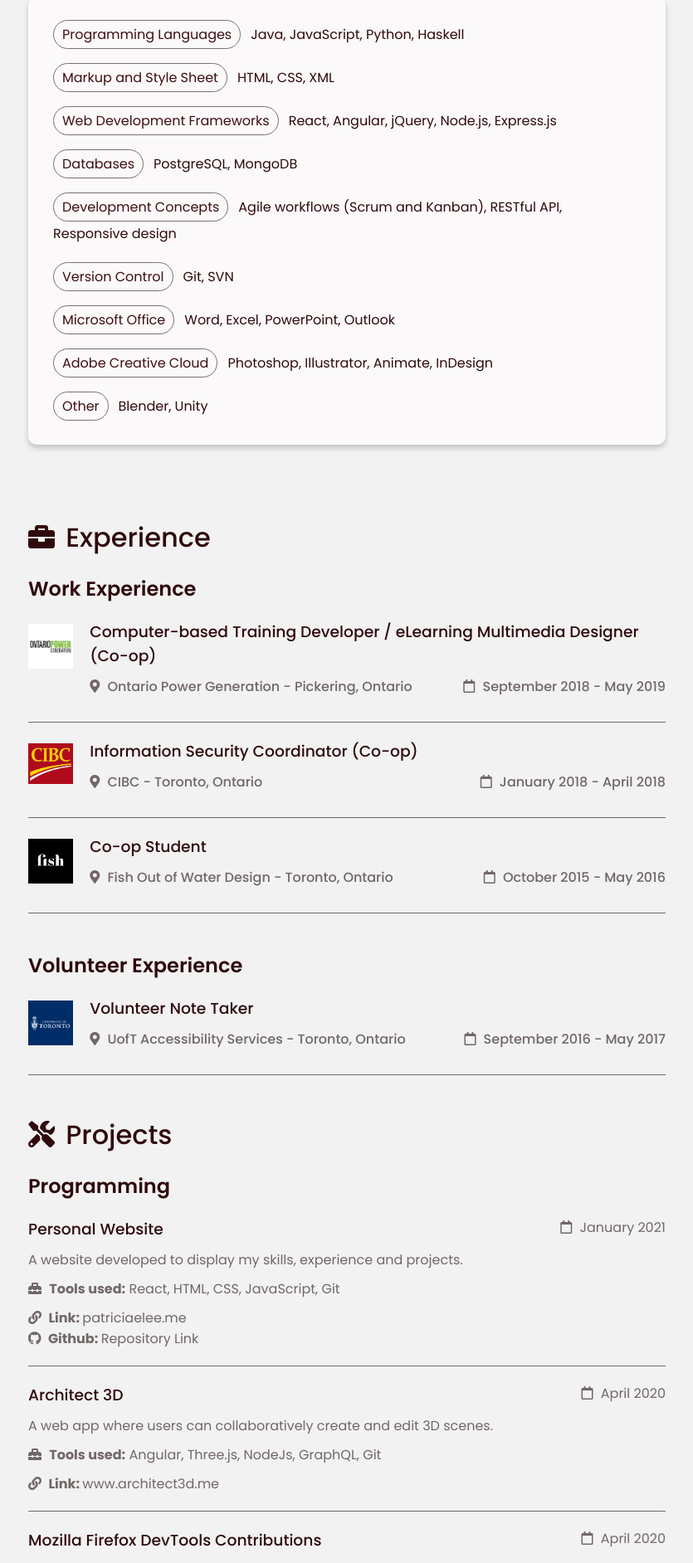
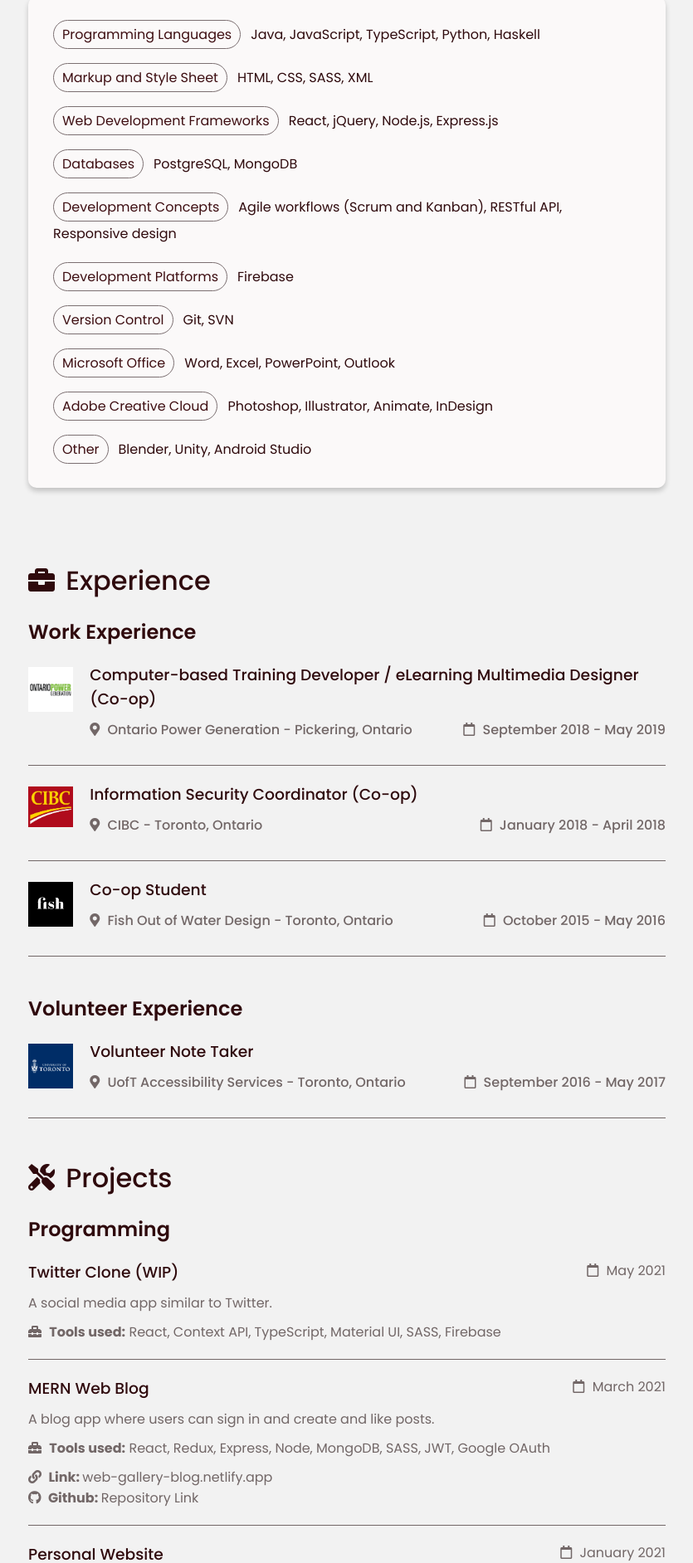
Before and after one commit to tunadragon/tunadragon.github.io, a React (Create React App) app: page / in a window 1280 px wide. Shown: the part 1619-3503 px from the top of the page at 83% size, without its empty margins (222-1057 px from the left). Built offline with nearby package versions, Linux system fonts and the light colour scheme; the HTML template or start-up script is replaced by a standard one.

Commit message:
Update content

```diff
--- a/src/components/Home.js
+++ b/src/components/Home.js
@@ -56,7 +56,7 @@ function Home() {
                     <ExperienceEntry
                         title='Honours Bachelor of Science'
                         location='University of Toronto'
-                        date='September 2016 - December 2020'>
+                        date='September 2016 - June 2021'>
                         <p>Computer Science Specialist Co-op (Software Engineering Stream)</p>
                         <p><b>cGPA:</b> 3.79/4.0</p>
                     </ExperienceEntry>
@@ -66,17 +66,18 @@ function Home() {
                 <div className='card-container skills-container'>
                     <div className='skill-list'>
                         {/* <h3>Programming</h3> */}
-                        <SkillEntry category='Programming Languages'>Java, JavaScript, Python, Haskell</SkillEntry>
-                        <SkillEntry category='Markup and Style Sheet'>HTML, CSS, XML </SkillEntry>
-                        <SkillEntry category='Web Development Frameworks'>React, Angular, jQuery, Node.js, Express.js </SkillEntry>
+                        <SkillEntry category='Programming Languages'>Java, JavaScript, TypeScript, Python, Haskell</SkillEntry>
+                        <SkillEntry category='Markup and Style Sheet'>HTML, CSS, SASS, XML </SkillEntry>
+                        <SkillEntry category='Web Development Frameworks'>React, jQuery, Node.js, Express.js </SkillEntry>
                         <SkillEntry category='Databases'>PostgreSQL, MongoDB </SkillEntry>
                         <SkillEntry category='Development Concepts'>Agile workflows (Scrum and Kanban), RESTful API, Responsive design </SkillEntry>
+                        <SkillEntry category='Development Platforms'>Firebase </SkillEntry>
                         <SkillEntry category='Version Control'>Git, SVN </SkillEntry>
 
                         {/* <h3>Software</h3> */}
                         <SkillEntry category='Microsoft Office'>Word, Excel, PowerPoint, Outlook </SkillEntry>
                         <SkillEntry category='Adobe Creative Cloud'>Photoshop, Illustrator, Animate, InDesign </SkillEntry>
-                        <SkillEntry category='Other'>Blender, Unity </SkillEntry>
+                        <SkillEntry category='Other'>Blender, Unity, Android Studio </SkillEntry>
                     </div>
 
 
@@ -125,6 +126,24 @@ function Home() {
                 <h1 className='section-title'><i className="fas fa-tools"></i> Projects</h1>
                 <h2>Programming</h2>
                 <ProjectEntry
+                    title='Twitter Clone (WIP)'
+                    date='May 2021'
+                    tools='React, Context API, TypeScript, Material UI, SASS, Firebase'
+                    githubLink=''
+                    url=''>
+                    <p>A social media app similar to Twitter.</p>
+                </ProjectEntry>
+
+                <ProjectEntry
+                    title='MERN Web Blog'
+                    date='March 2021'
+                    tools='React, Redux, Express, Node, MongoDB, SASS, JWT, Google OAuth'
+                    githubLink='https://github.com/tunadragon/mern-blog-app'
+                    url='https://web-gallery-blog.netlify.app'>
+                    <p>A blog app where users can sign in and create and like posts.</p>
+                </ProjectEntry>
+
+                <ProjectEntry
                     title='Personal Website'
                     date='January 2021'
                     tools='React, HTML, CSS, JavaScript, Git'
@@ -138,7 +157,7 @@ function Home() {
                     date='April 2020'
                     tools='Angular, Three.js, NodeJs, GraphQL, Git'
                     githubLink=''
-                    url='https://www.architect3d.me'>
+                    url='https://youtu.be/eRZLqoqGybc'>
                     <p>A web app where users can collaboratively create and edit 3D scenes.</p>
                 </ProjectEntry>
 
```
